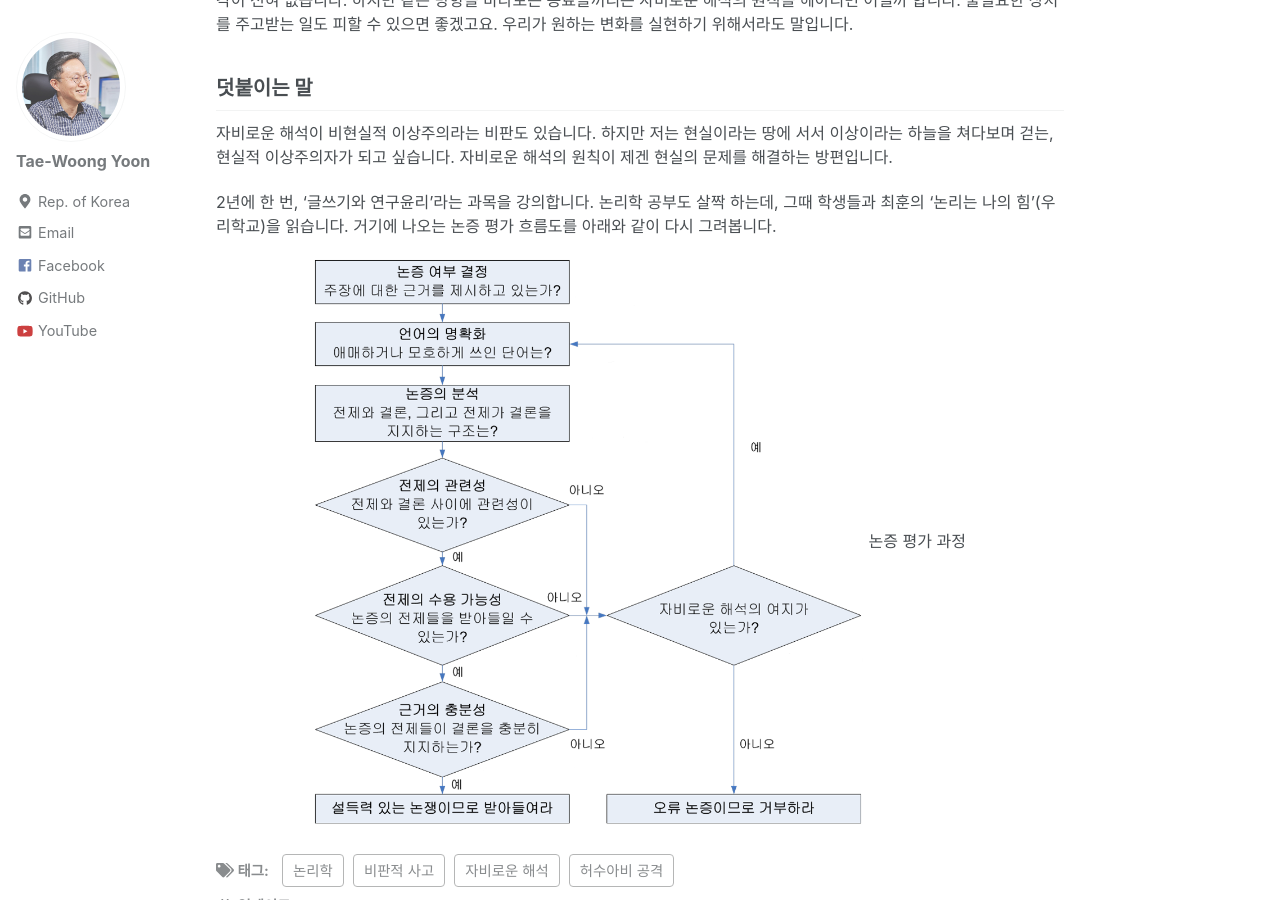
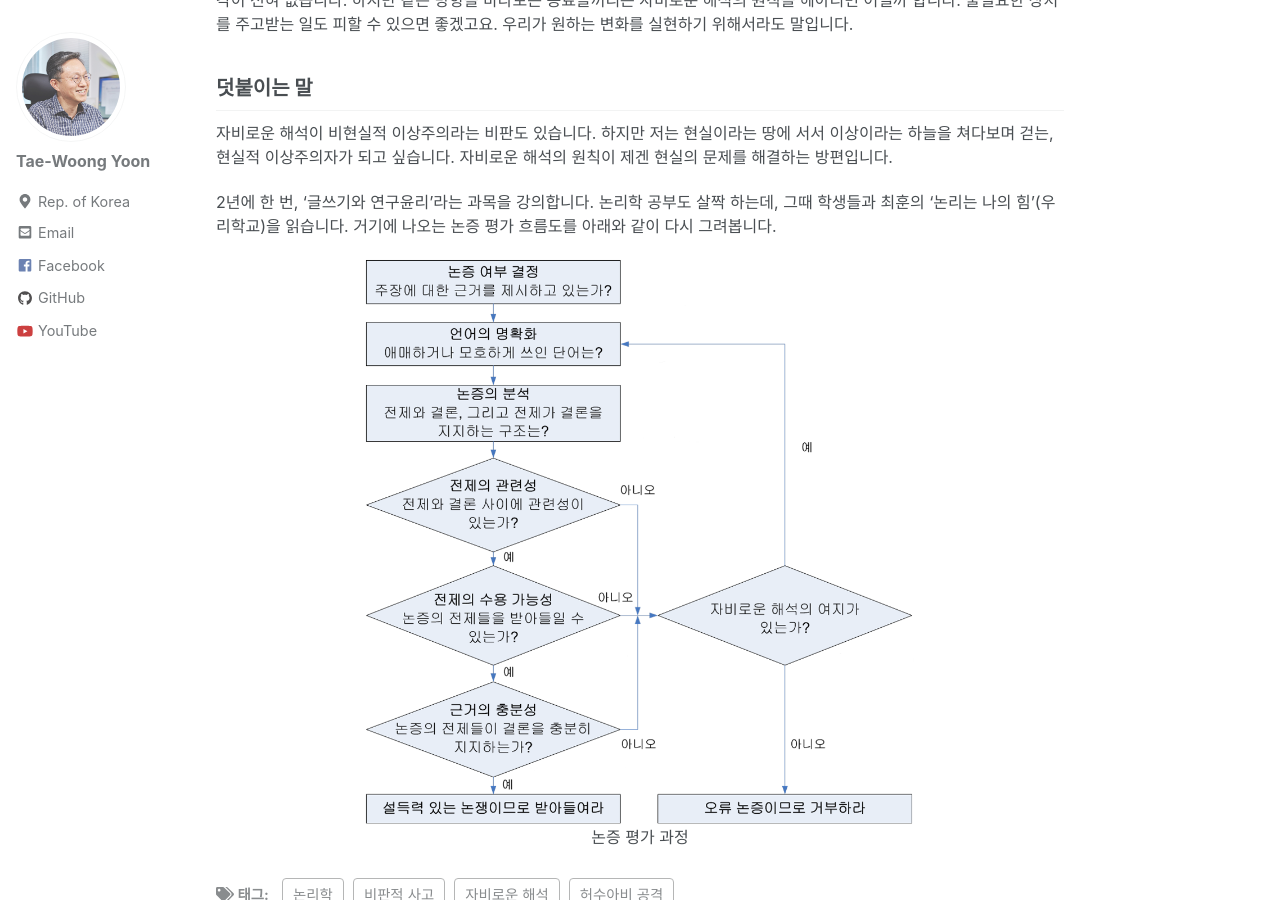
Before and after one commit to twy80/mkkim85.github.io, a Jekyll site: the page built from _posts/2020-08-14-logical.md, in a window 1280 px wide and 900 px high, scrolled down 954 px. Built offline with Jekyll 4.4.1, drawn with Linux system fonts in a browser that asks for light colours; nearby versions of some CDN libraries.

Commit message:
Update 2020-08-14-logical.md

```diff
--- a/_posts/2020-08-14-logical.md
+++ b/_posts/2020-08-14-logical.md
@@ -30,8 +30,5 @@ use_math: true
 
 2년에 한 번, '글쓰기와 연구윤리'라는 과목을 강의합니다. 논리학 공부도 살짝 하는데, 그때 학생들과 최훈의 '논리는 나의 힘'(우리학교)을 읽습니다. 거기에 나오는 논증 평가 흐름도를 아래와 같이 다시 그려봅니다.
 
-<center>
-  <img src="/assets/images/logiical_procedure.png" width="550px">
-
-  논증 평가 과정
-</center>
+<center><img src="/assets/images/logiical_procedure.png" width="550px"></center>
+<center> 논증 평가 과정 </center>
```
